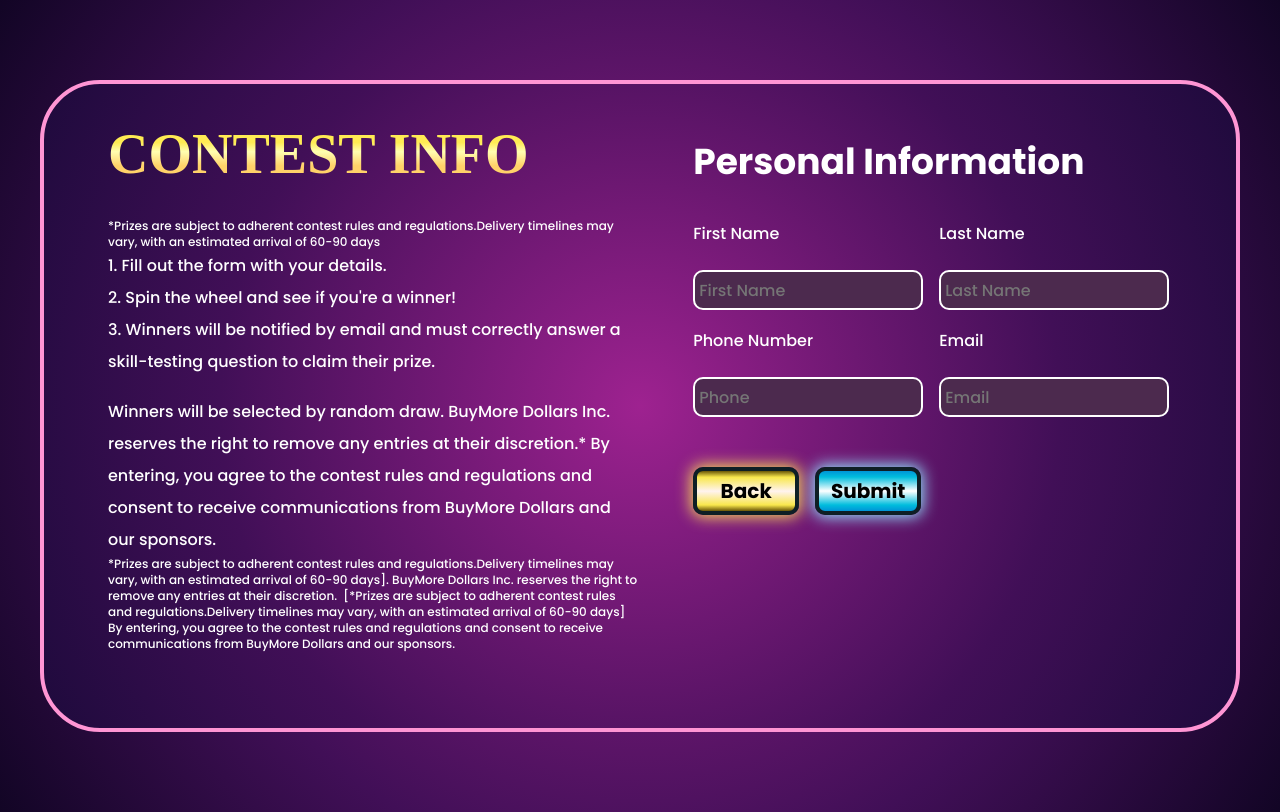
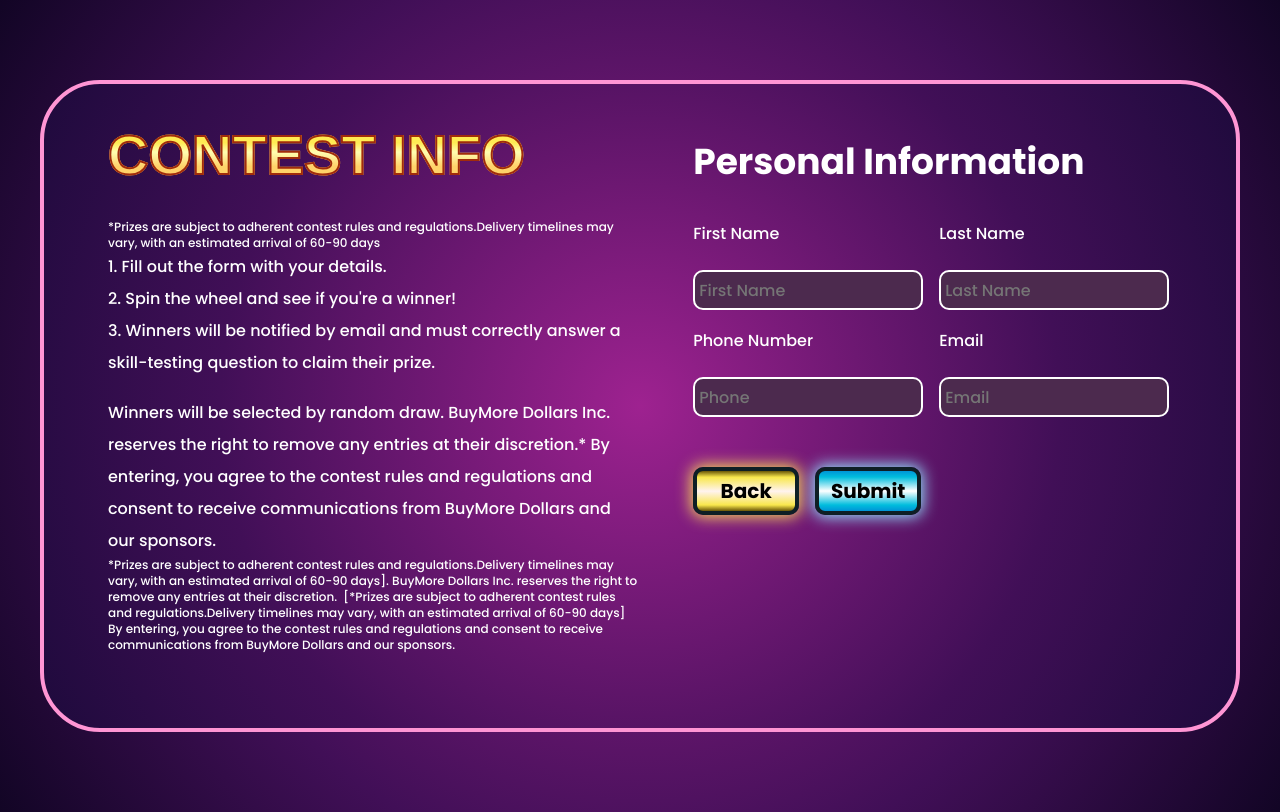
Before and after one commit to JacobSkraps/spinwin, a Next.js app: page /form/mainForm in a window 1280 px wide. Built offline with nearby package versions, Linux system fonts and the light colour scheme.

Commit message:
Hope this works

```diff
--- a/src/app/globals.css
+++ b/src/app/globals.css
@@ -1,3 +1,17 @@
+@font-face {
+  font-family: 'Gabarito Black';
+  src: url('/fonts/Gabarito-Black.ttf') format('ttf');
+  font-weight: normal;
+  font-style: normal;
+}
+
+@font-face {
+  font-family: 'Gabarito Bold';
+  src: url('/fonts/Gabarito-Bold.ttf') format('ttf');
+  font-weight: normal;
+  font-style: normal;
+}
+
 :root {
   --background: #ffffff;
   --foreground: #171717;
@@ -50,7 +64,7 @@
 }
 .contestInfo{
   /* CONTEST INFO */
-  font-family: 'gabarito';
+  /* font-family: 'Gabarito Black'; */
   font-style: normal;
   font-weight: 900;
   font-size: 3.5rem;
@@ -59,9 +73,9 @@
   -webkit-background-clip: text;
   -webkit-text-fill-color: transparent;
   background-clip: text;
-  /* text-fill-color: transparent;
+  /* text-fill-color: transparent; */
   -webkit-text-stroke: 2px #a12c0b;
-  paint-order: stroke background;
+  /* paint-order: stroke background;
   text-shadow: -1px 0 black, 0 1px black, 1px 0 black, 0 -1px black;
 
   border: 2px solid #A12C0B; */
@@ -187,6 +201,8 @@
   display: flex;
   gap: 16px;
   border: none;
+  min-width: 0;
+  /* flex: 1; */
 }
 .formHalf{
   width: 230px;
--- a/src/app/layout.js
+++ b/src/app/layout.js
@@ -22,8 +22,8 @@
 });
 
 export const metadata = {
-  title: "Create Next App",
-  description: "Generated by create next app",
+  title: "Spin to Win!",
+  description: "Spin for a chance to win!",
 };
 
 export default function RootLayout({ children }) {
```
